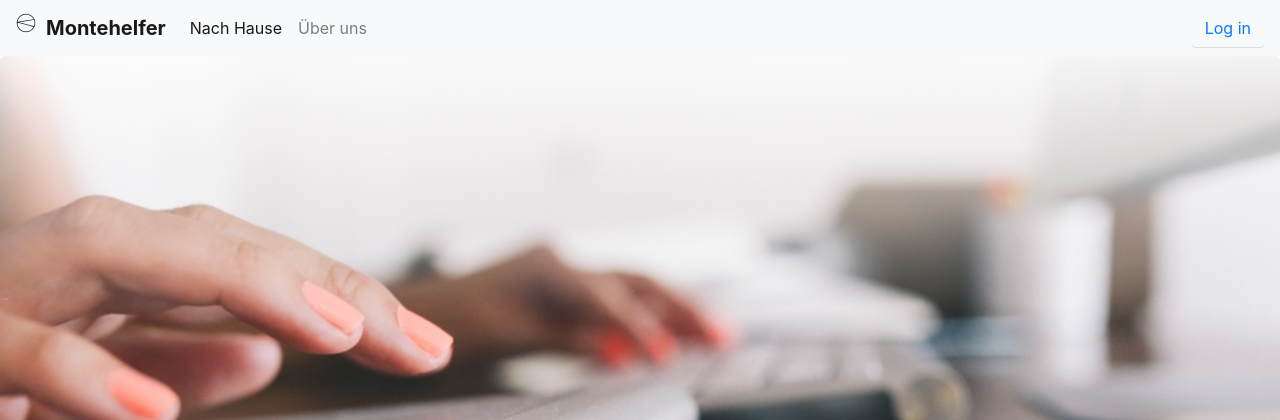
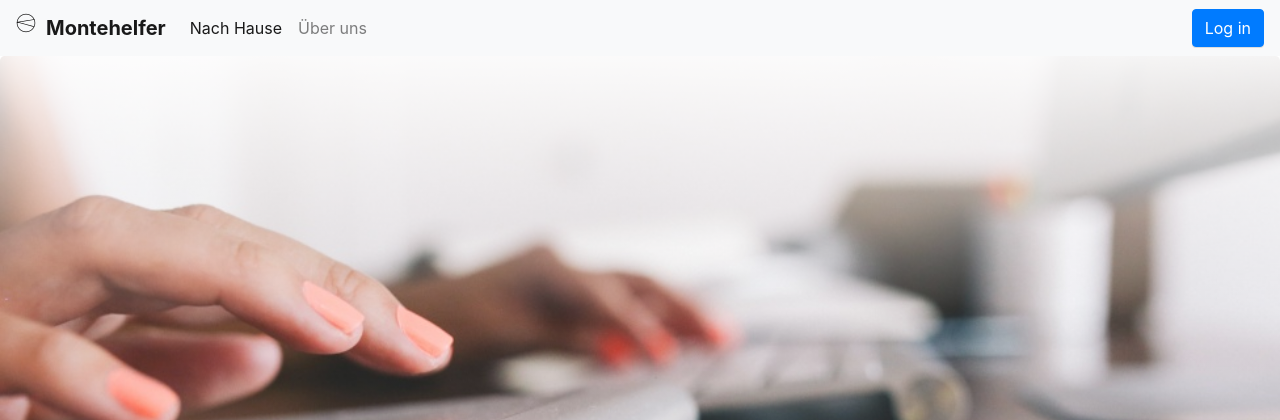
Before and after one commit to oliverbienert/dj_montedb, a Django app: template src/templates/home.html in a window 1280 px wide. Shown: the top 420 px of the page. Run offline with Django 3.2, Linux system fonts and the light colour scheme; the template is opened without the code that fills it, so the values that code supplies are empty; some libraries are stand-ins or nearby versions.

Commit message:
Use bootstrap4 classes for login button

```diff
--- a/src/templates/home.html
+++ b/src/templates/home.html
@@ -11,7 +11,7 @@
 
 {% block navbar-right %}
     {% if not user.is_authenticated %}
-        <a class="btn btn-default" href="{% url 'accounts:login' %}" role="button">Log in</a>
+        <a class="btn btn-primary" href="{% url 'accounts:login' %}" role="button">Log in</a>
 {#        <a class="btn btn-primary" href="{% url 'accounts:signup' %}" role="button">Sign up</a>#}
     {% else %}
         {{ block.super }}
```
